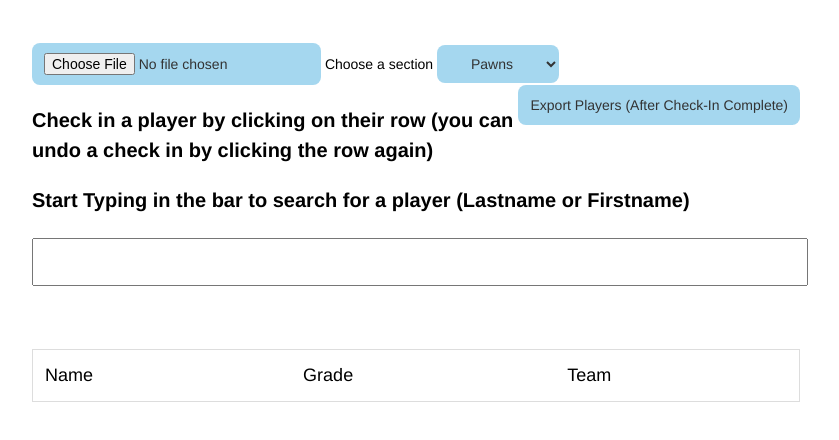
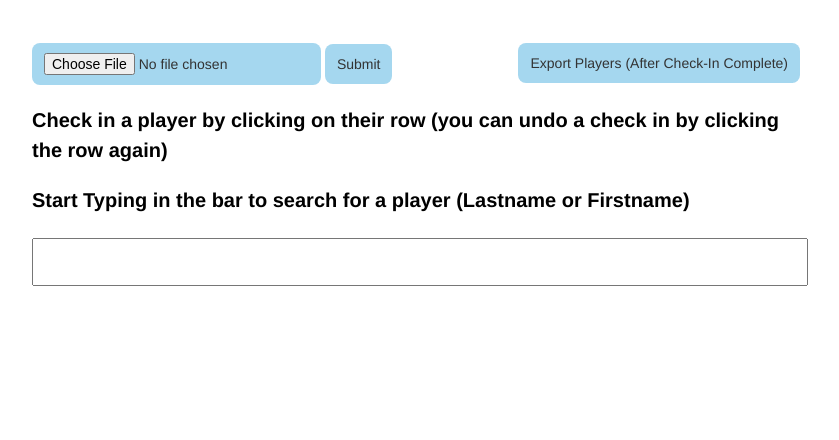
Before and after one commit to damaestrio/CCF-reg, a plain HTML site: page index.html in a window 1280 px wide. Both pictures are taken after a click on the button "Export Players (After Check-In Complete)". Shown: the part 264-704 px from the top of the page, without its empty margins (224-1063 px from the left). Drawn offline with Linux system fonts and the light colour scheme.

Commit message:
removed section dropdown and added submit button for file

```diff
--- a/index.html
+++ b/index.html
@@ -23,7 +23,9 @@
    </div>
   </header>
   <div class=center>
-   <input class=button type="file" id="fileinput" />
+   <input class="button" type="file" id="fileinput" />
+   <button id='SubmitFileButton' class="button" role="button">Submit</button>
+   <!--
    <label for="sections">Choose a section</label>
    <select class="button" name="sections" id="sections">
    <option value="Pawns">Pawns</option>
@@ -34,6 +36,7 @@
    <option value="Advanced">Advanced</option>
    <option value="Late">Late</option>
    </select>
+   -->
    <button id="ExportButton" class="button exportButton" role="button">Export Players (After Check-In Complete)</button>
 
    <div class=searchBar>
@@ -59,6 +62,10 @@
    document.getElementById('fileinput').addEventListener('change', readSingleFile, false);
   </script>
 
+ <script type="text/javascript">
+   document.getElementById('SubmitFileButton').addEventListener('click', displayPlayers);
+  </script>
+
   <script type="text/javascript">
    document.getElementById('ExportButton').addEventListener('click', generateDownload);
   </script>
--- a/main.js
+++ b/main.js
@@ -1,6 +1,7 @@
  var gblPlayerData = null;
  var gblSection = null;
  var displayData = null;
+
 
  self.addEventListener("load", (event) => {
 
@@ -14,7 +15,7 @@
   }
 
   //display all players on initial load
-  displayPlayers();
+  //displayPlayers();
 
   //sets the section, and the filename of the csv to be generated
   $('#sections').change(function() {
@@ -82,26 +83,26 @@
  }
 
 function generateDownload() {
-
+  let date = new Date()
   let csvContent = "data:text/csv;charset=utf-8," + $.csv.fromObjects(gblPlayerData);
 
   let encodedUri = encodeURI(csvContent);
   let link = document.createElement("a");
   link.setAttribute("href", encodedUri);
-  link.setAttribute("download", gblSection + ".csv");
+  link.setAttribute("download", "players-" + date.getMonth() + '.' + date.getDate() + ".csv");
   document.body.appendChild(link); // Required for FF
 
   link.click();
 }
 
-async function displayPlayers(searchVal) {
+function displayPlayers(searchVal) {
 
   // Declare variables
   let input, table, tr, td, i, txtValue;
 
   let regex = new RegExp(searchVal, 'i');
 
-  let validPlayers = await gblPlayerData;
+  let validPlayers = gblPlayerData;
 
   if (searchVal)
   {
```
